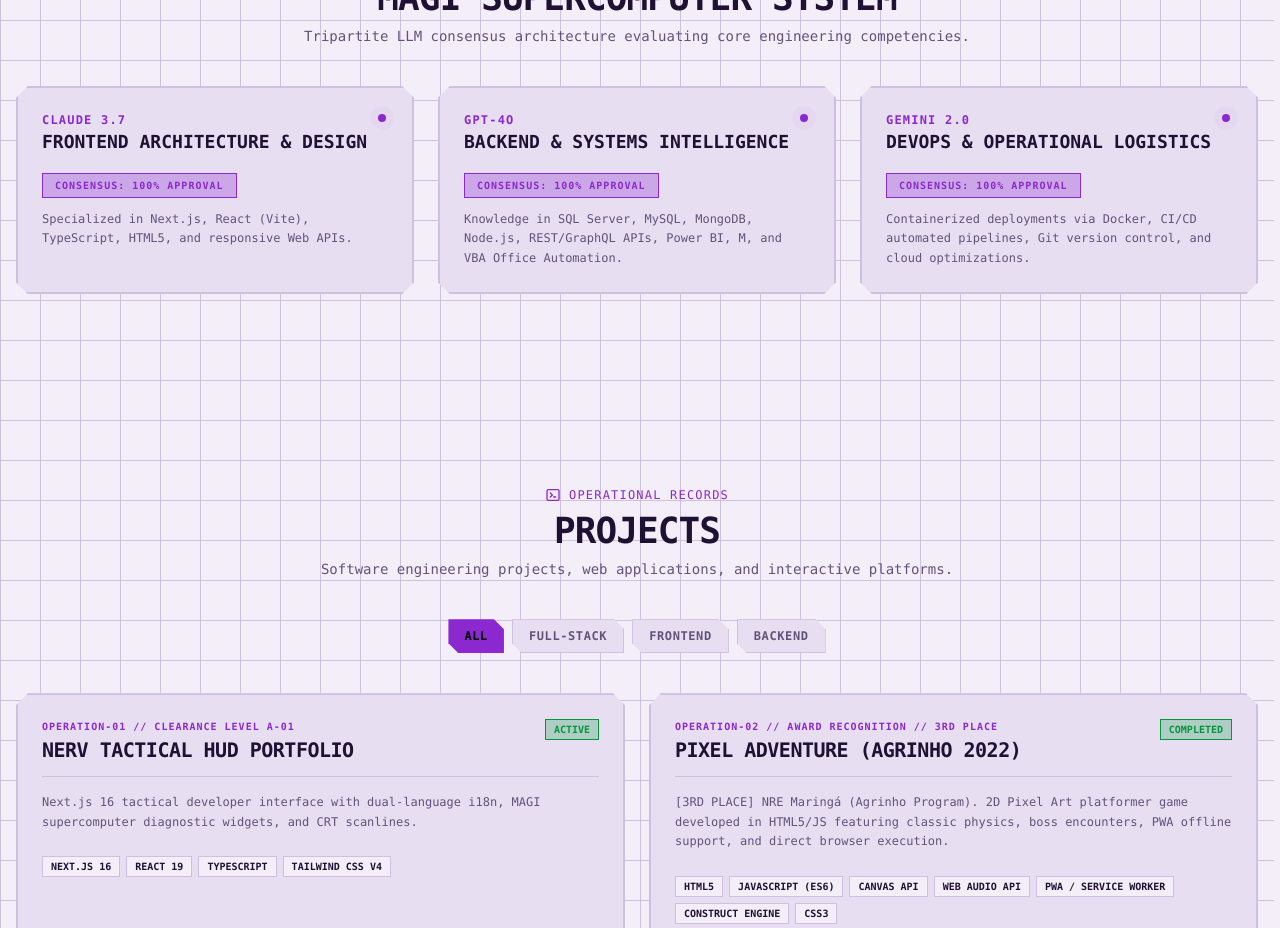
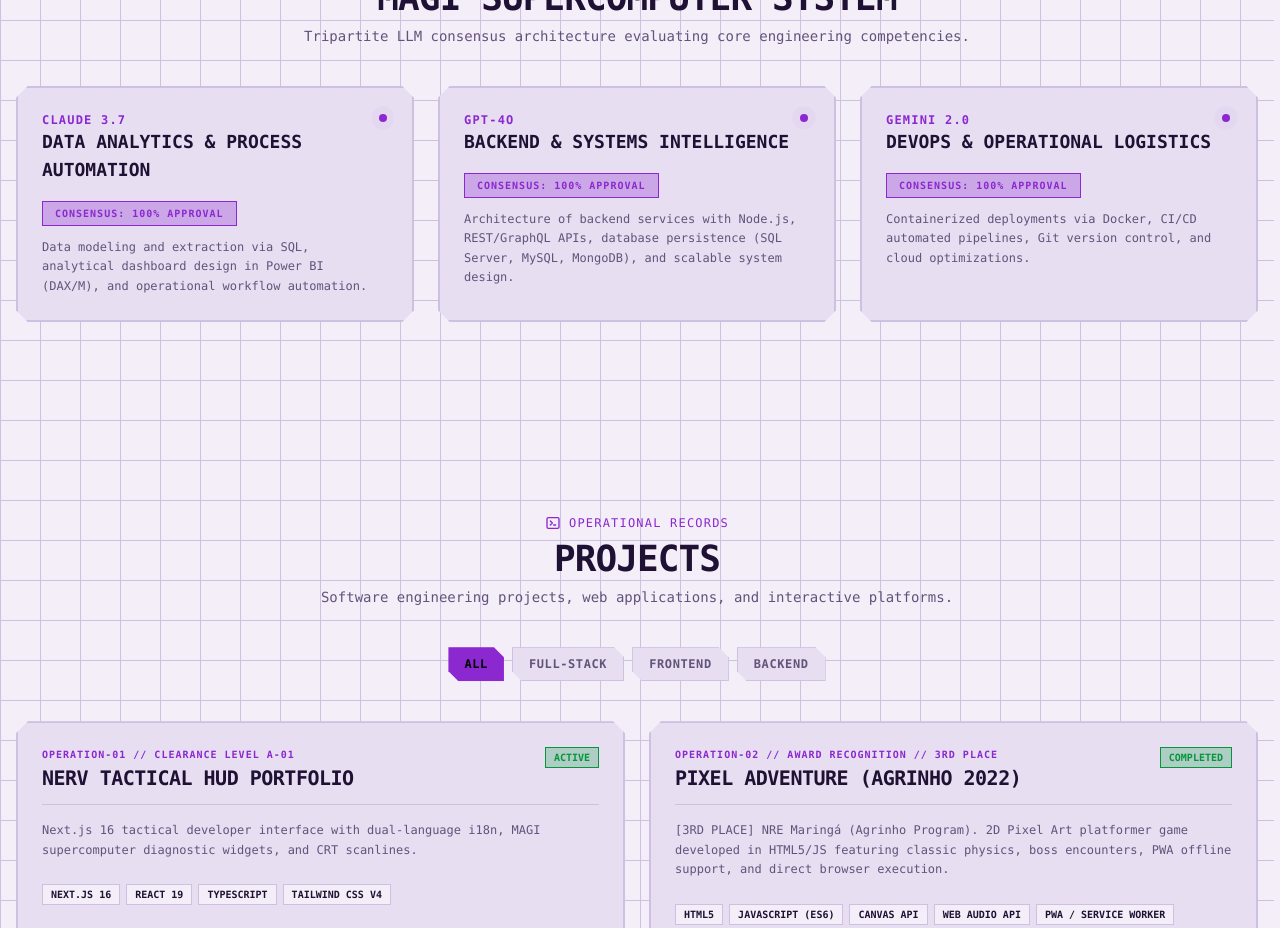
Before and after one commit to Lucas-Github-23/portfolio, a Next.js app: page / in a window 1280 px wide. Shown: the part 860-1788 px from the top of the page. Built offline with nearby package versions, Linux system fonts and the light colour scheme; no server answers.

Commit message:
feat(magi): pivot core 1 from frontend to data analytics and process automation

```diff
--- a/src/data/translations.ts
+++ b/src/data/translations.ts
@@ -59,15 +59,15 @@
       cores: {
         melchior: {
           name: "CLAUDE 3.7",
-          role: "Frontend Architecture & Design",
+          role: "Data Analytics & Process Automation",
           verdict: "CONSENSUS: 100% APPROVAL",
-          detail: "Specialized in Next.js, React (Vite), TypeScript, HTML5, and responsive Web APIs.",
+          detail: "Data modeling and extraction via SQL, analytical dashboard design in Power BI (DAX/M), and operational workflow automation.",
         },
         balthasar: {
           name: "GPT-4o",
           role: "Backend & Systems Intelligence",
           verdict: "CONSENSUS: 100% APPROVAL",
-          detail: "Knowledge in SQL Server, MySQL, MongoDB, Node.js, REST/GraphQL APIs, Power BI, M, and VBA Office Automation.",
+          detail: "Architecture of backend services with Node.js, REST/GraphQL APIs, database persistence (SQL Server, MySQL, MongoDB), and scalable system design.",
         },
         caspar: {
           name: "GEMINI 2.0",
@@ -202,15 +202,15 @@
       cores: {
         melchior: {
           name: "CLAUDE 3.7",
-          role: "Arquitetura Frontend & Design",
+          role: "Análise de Dados & Automação de Processos",
           verdict: "CONSENSO: 100% APROVAÇÃO",
-          detail: "Especializado em Next.js, React (Vite), TypeScript, HTML5 e Web APIs responsivas.",
+          detail: "Modelagem e extração com SQL, desenvolvimento de dashboards em Power BI (DAX/M) e automação de fluxos operacionais com scripts.",
         },
         balthasar: {
           name: "GPT-4o",
           role: "Inteligência Backend & Sistemas",
           verdict: "CONSENSO: 100% APROVAÇÃO",
-          detail: "Conhecimento em SQL Server, MySQL, MongoDB, Node.js, APIs REST/GraphQL, Power BI, Linguagem M e automação VBA Office.",
+          detail: "Arquitetura de serviços backend com Node.js, APIs REST/GraphQL, persistência em bancos de dados (SQL Server, MySQL, MongoDB) e regras de negócio escaláveis.",
         },
         caspar: {
           name: "GEMINI 2.0",
```
